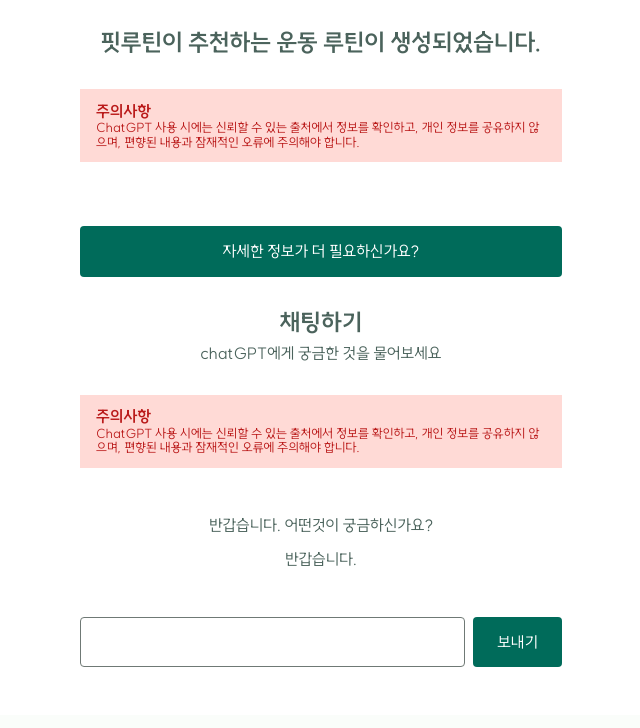
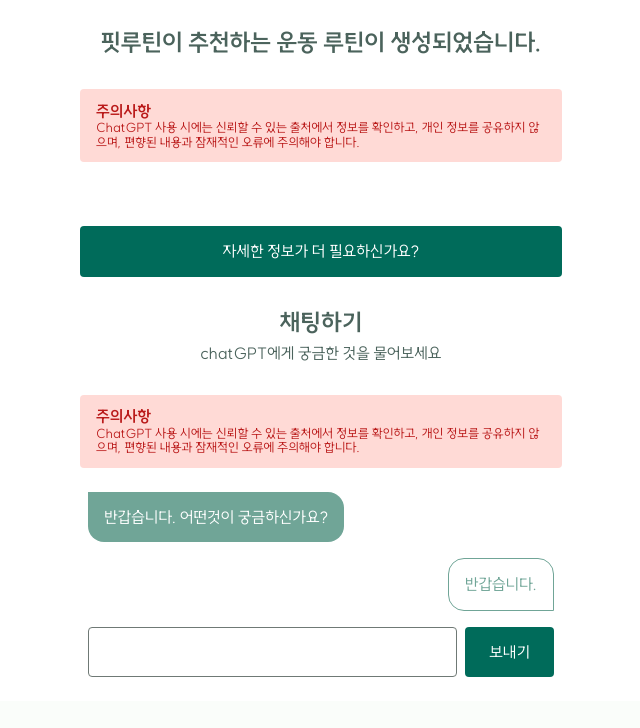
Before and after one commit to nayeongdev/FitRoutine, a plain HTML site: page index.html in a window 1280 px wide. Shown: the part 2743-3471 px from the top of the page, without its empty margins (319-959 px from the left). Drawn offline with Linux system fonts and the light colour scheme.

Commit message:
채팅 화면 스타일링 - CSS

```diff
--- a/css/style.css
+++ b/css/style.css
@@ -1,3 +1,4 @@
+@charset "UTF-8";
 /*! normalize.css v8.0.1 | MIT License | github.com/necolas/normalize.css */
 /* Document
    ========================================================================== */
@@ -671,6 +672,7 @@ body {
 }
 #main-container .warning {
   padding: 0.8rem 1rem;
+  border-radius: 4px;
   background-color: #FFDAD6;
   color: #BA1A1A;
   text-align: left;
@@ -713,6 +715,68 @@ body {
 #main-container .info-form span {
   text-align: left;
 }
+#main-container .chat-container {
+  overflow: hidden;
+}
+#main-container .chat-container .chat-screen {
+  max-height: 20rem;
+  overflow-y: auto;
+  padding: 0.5rem;
+}
+#main-container .chat-container .ai-chat,
+#main-container .chat-container .user-chat {
+  display: flex;
+  flex-direction: column;
+  align-items: end;
+  gap: 0.5rem;
+}
+#main-container .chat-container .chat-content {
+  border-radius: 0 16px 16px 16px;
+  padding: 1rem;
+  width: -moz-fit-content;
+  width: fit-content;
+}
+#main-container .chat-container .chat-content p {
+  margin: 0;
+}
+#main-container .chat-container .chat-content:first-child {
+  margin-top: 1rem;
+}
+#main-container .chat-container .ai-chat {
+  display: flex;
+  align-items: start;
+  gap: 10px;
+}
+#main-container .chat-container .ai-chat .chat-content {
+  background-color: #70A597;
+  color: #fff;
+}
+#main-container .chat-container .user-chat .chat-content {
+  border: 1px solid #70A597;
+  border-radius: 16px 16px 0 16px;
+  color: #70A597;
+}
+#main-container .chat-container .chat-form {
+  padding: 0.5rem;
+}
+#main-container .chat-container .chat-form button:hover {
+  background-color: #70A597;
+}
+#main-container .chat-container .chat-screen::-webkit-scrollbar {
+  /* 스크롤바의 너비 */
+  width: 4px;
+}
+#main-container .chat-container .chat-screen::-webkit-scrollbar-thumb {
+  /* 스크롤바의 길이 */
+  height: 30%;
+  /* 스크롤바의 색상 */
+  background: #006B5A;
+  border-radius: 10px;
+}
+#main-container .chat-container .chat-screen::-webkit-scrollbar-track {
+  background: #cde8df;
+  /*스크롤바 뒷 배경 색상*/
+}
 
 #main-footer .container {
   display: flex;
--- a/index.html
+++ b/index.html
@@ -320,7 +320,8 @@
           </div>
           <div class="col-8-container">
             <label for="group-preferred-activity">선호 운동</label>
-            <input list="group-preferred-activities" id="group-preferred-activity" name="group-preferred-activity" value="유산소" required>
+            <input list="group-preferred-activities" id="group-preferred-activity" name="group-preferred-activity"
+              value="유산소" required>
             <datalist id="group-preferred-activities">
               <option value="유산소 운동">유산소 운동</option>
               <option value="달리기">달리기</option>
@@ -353,22 +354,21 @@
         <div class="answer"></div>
         <button class="primary-button">자세한 정보가 더 필요하신가요?</button>
       </section>
-      <article class="container">
+      <section class="container">
         <div class="col-8-container">
           <h2>채팅하기</h2>
           <p>chatGPT에게 궁금한 것을 물어보세요</p>
         </div>
+        <div>
           <div class="warning">
             <strong>주의사항</strong>
             <p>ChatGPT 사용 시에는 신뢰할 수 있는 출처에서 정보를 확인하고, 개인 정보를 공유하지 않으며, 편향된 내용과 잠재적인 오류에 주의해야 합니다.</p>
           </div>
+          <article class="chat-container">
             <div class="chat-screen">
-          <div class="chat-wrap">
-            <!-- 다양한 컨텐츠가 삽입될 경우를 고려해 div로 감싸줌 -->
               <div class="ai-chat">
                 <div class="chat-content">
                   <p>반갑습니다. 어떤것이 궁금하신가요?</p>
-              </div>
                 </div>
               </div>
               <div class="user-chat">
@@ -384,8 +384,9 @@
                 <button type="submit" id="chat-submit-btn" class="primary-button">보내기</button>
               </div>
             </form>
-        <div class="answer"></div>
           </article>
+        </div>
+      </section>
     </main>
     <footer id="main-footer">
       <div class="container">
```
Lines whose indentation alone changed are shown as unchanged.
